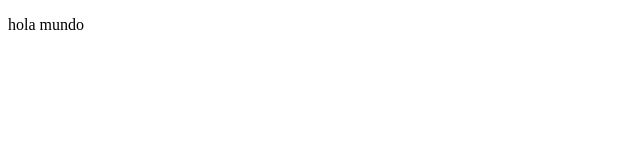
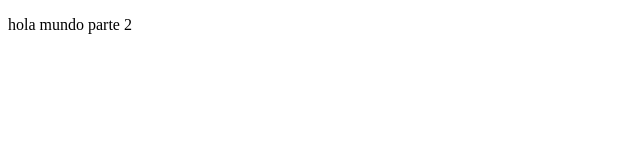
Before and after one commit to elyonsu23/Municipalidad_Proyectog5, an Angular app: page / in a window 1280 px wide. Shown: the top 160 px of the page, without its empty margins (0-640 px from the left). Built offline with nearby package versions, Linux system fonts and the light colour scheme.

Commit message:
primera prueba

```diff
--- a/src/app/app.component.html
+++ b/src/app/app.component.html
@@ -1 +1 @@
-<p>hola mundo</p>
+<p>hola mundo parte 2</p>
```
